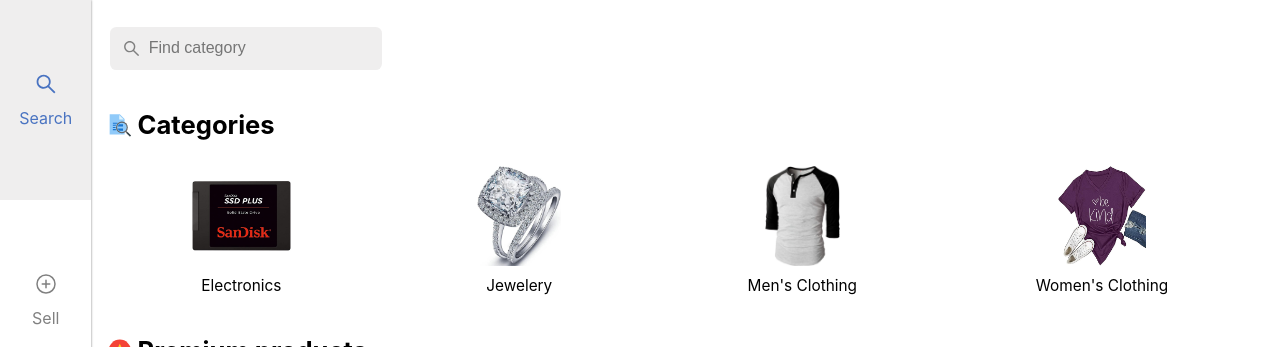
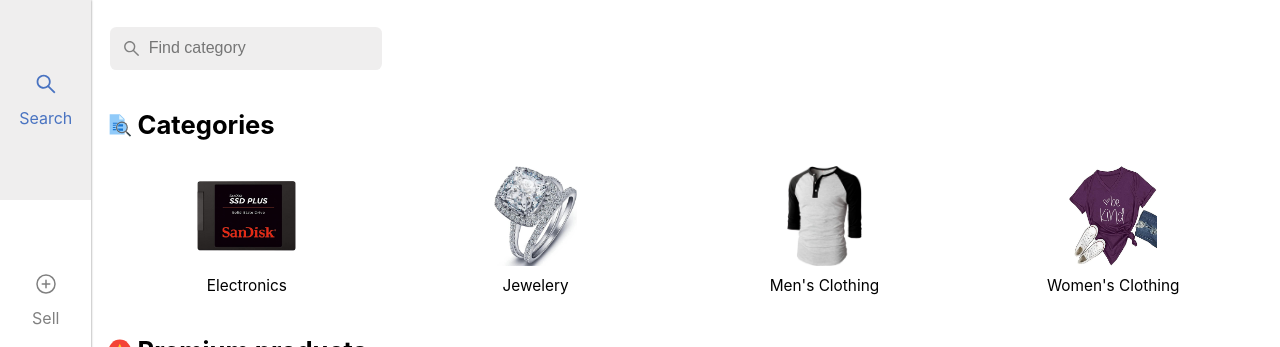
Before and after one commit to VladBrok/payback, a Next.js app: page / in a window 1280 px wide. Shown: the top 347 px of the page. Built offline with nearby package versions, Linux system fonts and the light colour scheme.

Commit message:
Add flex: 1 1 0 to CategoryList

```diff
--- a/components/CategoryList/CategoryList.module.scss
+++ b/components/CategoryList/CategoryList.module.scss
@@ -5,4 +5,8 @@
   display: flex;
   gap: 0.6rem;
   justify-content: space-around;
+
+  & > * {
+    flex: 1 1 0;
+  }
 }
```
